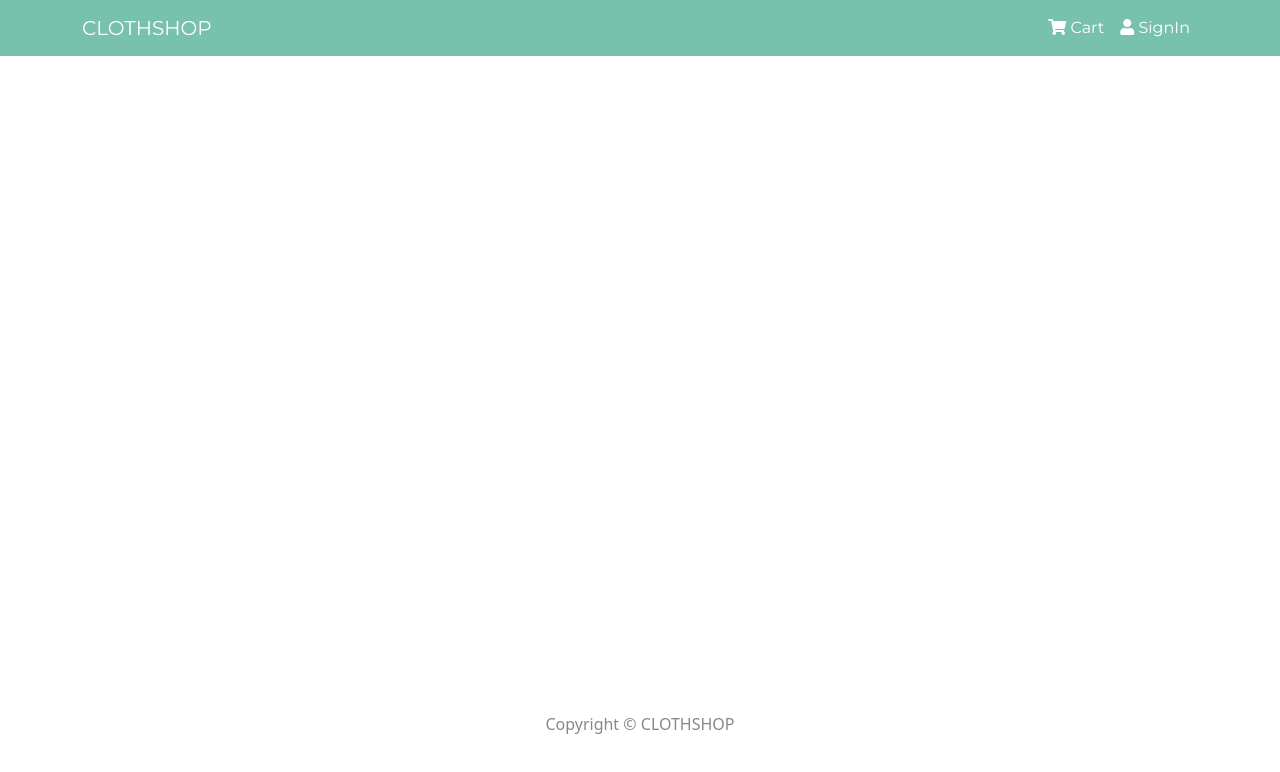
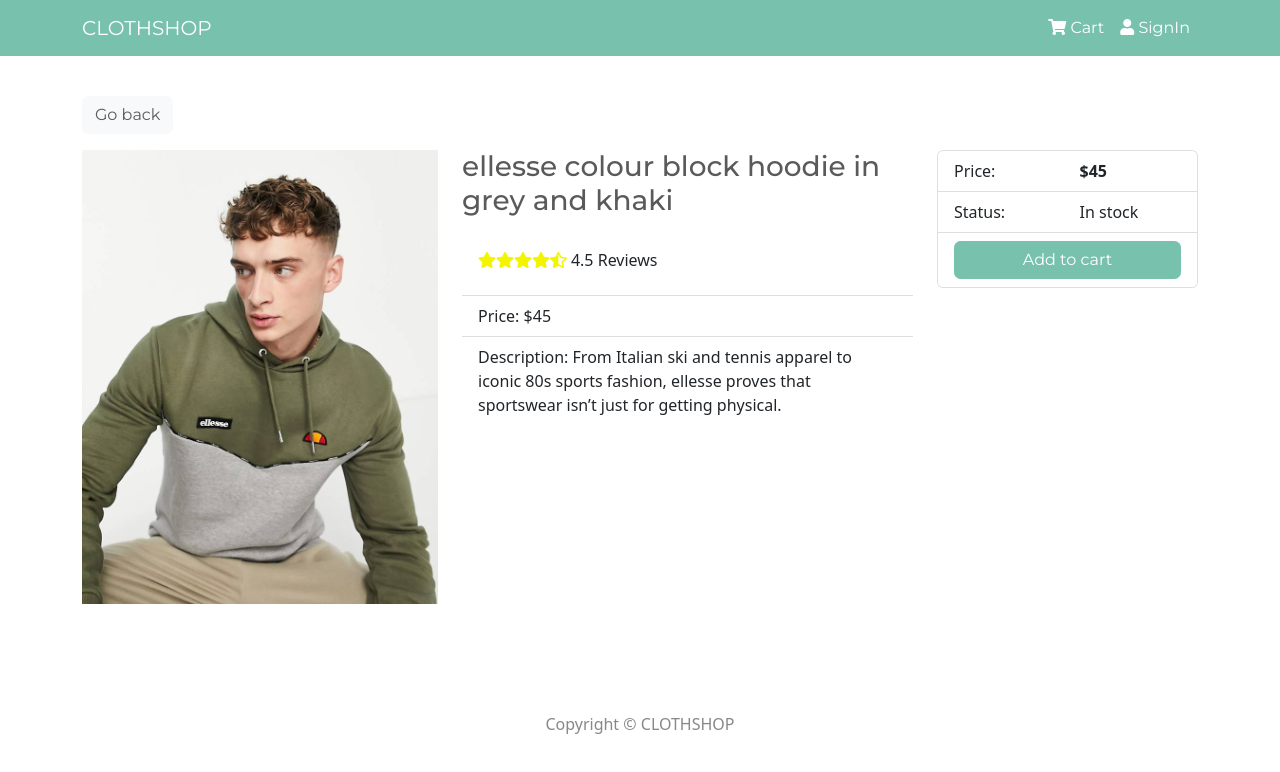
Before and after one commit to saidMounaim/cloth-shop, a React (Create React App) app in the folder frontend/: page /product/1 in a window 1280 px wide. Shown: the top 772 px of the page. Built offline with nearby package versions, Linux system fonts and the light colour scheme.

Commit message:
Add Product Details Screen

```diff
--- a/frontend/src/App.js
+++ b/frontend/src/App.js
@@ -3,6 +3,7 @@
 import Footer from "./components/Footer";
 import { Container } from "react-bootstrap";
 import HomeScreen from "./screens/HomeScreen";
+import ProductScreen from "./screens/ProductScreen";
 
 const App = () => {
   return (
@@ -12,6 +13,7 @@
         <Container>
           <Routes>
             <Route index path="/" element={<HomeScreen />} />
+            <Route path="/product/:id" element={<ProductScreen />} />
           </Routes>
         </Container>
       </main>
--- /dev/null
+++ b/frontend/src/screens/ProductScreen.js
@@ -0,0 +1,69 @@
+import React from "react";
+import { useParams } from "react-router-dom";
+import { Link } from "react-router-dom";
+import { Row, Col, Image, ListGroup, Button, Card } from "react-bootstrap";
+import products from "../products";
+import Rating from "../components/Rating";
+
+const ProductScreen = () => {
+  let params = useParams();
+  const product = products.find((p) => p._id === params.id);
+  return (
+    <>
+      <Link className="btn btn-light my-3" to="/">
+        Go back
+      </Link>
+      <Row>
+        <Col md={4}>
+          <Image src={product.image} alt={product.name} fluid />
+        </Col>
+        <Col md={5}>
+          <h3>{product.name}</h3>
+          <ListGroup variant="flush">
+            <ListGroup.Item>
+              <Rating
+                value={product.rating}
+                text={`${product.rating} Reviews`}
+              />
+            </ListGroup.Item>
+            <ListGroup.Item>Price: ${product.price}</ListGroup.Item>
+            <ListGroup.Item>Description: {product.description}</ListGroup.Item>
+          </ListGroup>
+        </Col>
+        <Col md={3}>
+          <Card>
+            <ListGroup variant="flush">
+              <ListGroup.Item>
+                <Row>
+                  <Col>Price:</Col>
+                  <Col>
+                    <strong>${product.price}</strong>
+                  </Col>
+                </Row>
+              </ListGroup.Item>
+              <ListGroup.Item>
+                <Row>
+                  <Col>Status:</Col>
+                  <Col>
+                    {product.countInStock > 0 ? `In stock` : `Out of stock`}
+                  </Col>
+                </Row>
+              </ListGroup.Item>
+              <ListGroup.Item>
+                <Button
+                  className="btn btn-primary d-block w-100"
+                  type="button"
+                  disabled={product.countInStock === 0}
+                >
+                  Add to cart
+                </Button>
+              </ListGroup.Item>
+            </ListGroup>
+          </Card>
+        </Col>
+      </Row>
+    </>
+  );
+};
+
+export default ProductScreen;
```
